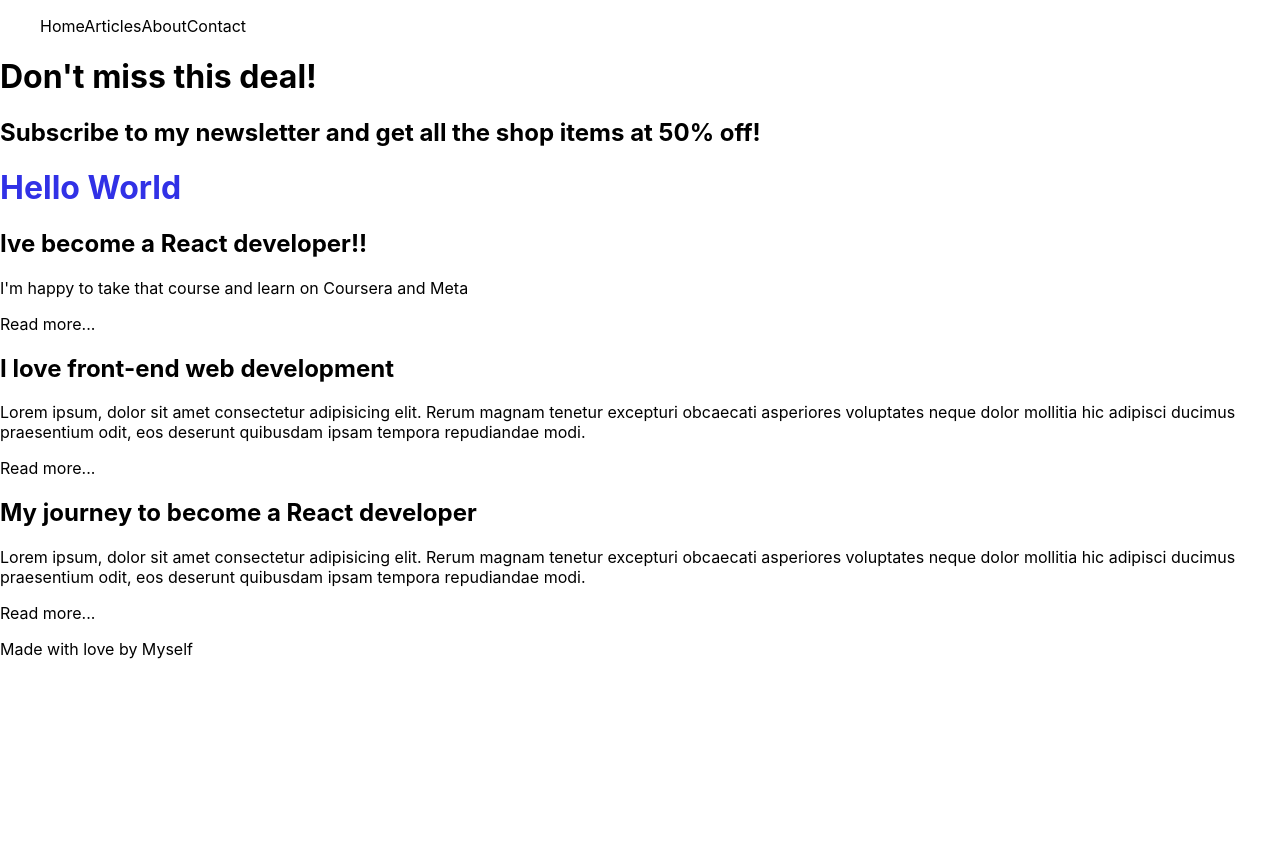
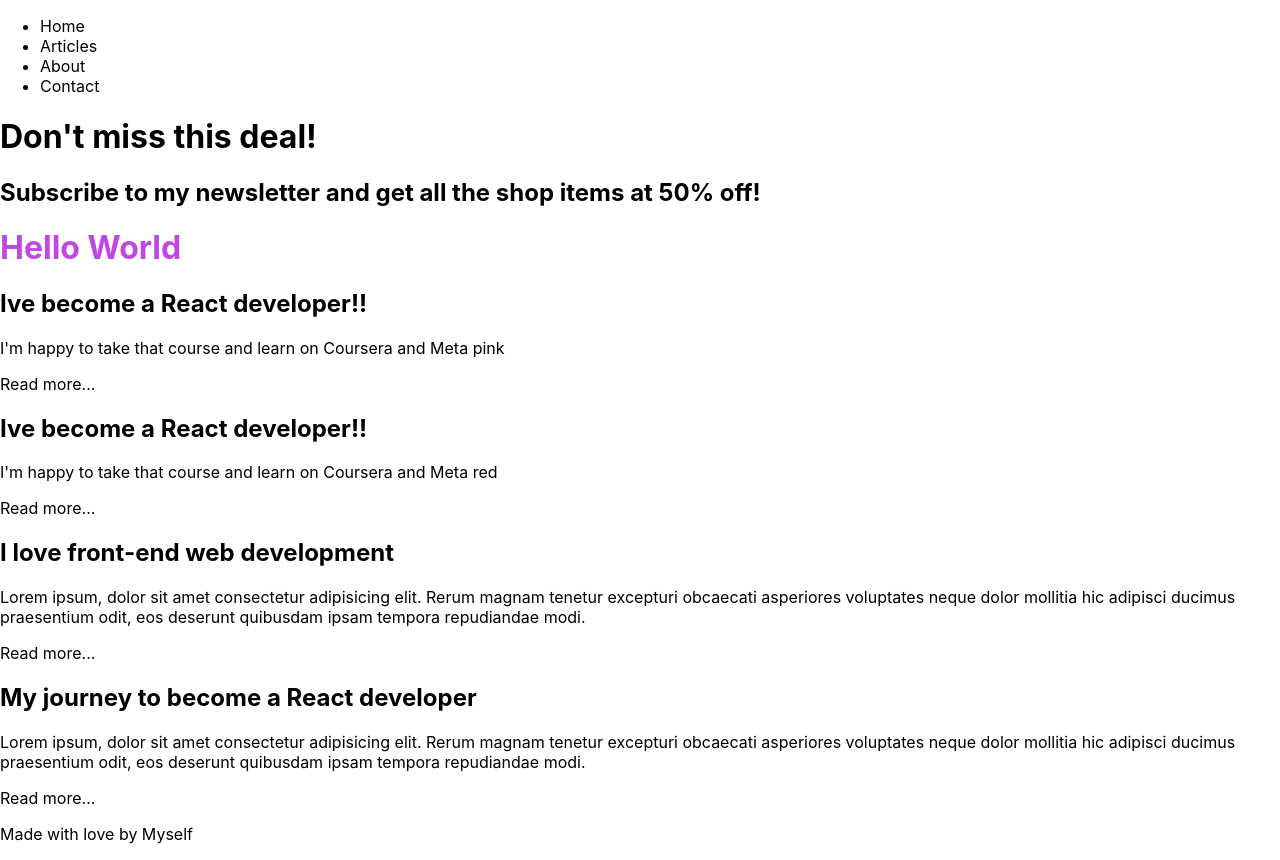
Before and after one commit to jemima-lopez/case1coursera, a React (Create React App) app: page / in a window 1280 px wide. Before the commit the page ends 800 px from the top, so only its background shows below. Built offline with nearby package versions, Linux system fonts and the light colour scheme.

Commit message:
commit 4

```diff
--- a/src/App.js
+++ b/src/App.js
@@ -13,7 +13,8 @@ function App() {
       <Nav />
       <Promo />
       <h1 className="tittle">{tittle}</h1>
-      <List1 />
+      <List1 color="pink"/>
+      <List1 color="red"/>
       <List2 />
       <List3 />
       <Footer />
--- a/src/components/List1.js
+++ b/src/components/List1.js
@@ -1,9 +1,10 @@
-function List1() {
+function List1(props) {
+  console.log(props);
   return (
     <div className="list-intro">
       <h2>Ive become a React developer!!</h2>
       <div>
-        <p>I'm happy to take that course and learn on Coursera and Meta</p>
+        <p>I'm happy to take that course and learn on Coursera and Meta  {props.color}</p>
         <p className="link">Read more...</p>
       </div>
     </div>
--- a/src/components/Nav.js
+++ b/src/components/Nav.js
@@ -3,10 +3,10 @@ function Nav() {
   return (
     <nav className="main-nav">
       <ul>
-        <il>Home</il>
-        <il>Articles</il>
-        <il>About</il>
-        <il>Contact</il>
+        <li>Home</li>
+        <li>Articles</li>
+        <li>About</li>
+        <li>Contact</li>
       </ul>
     </nav>
   )
--- a/src/index.css
+++ b/src/index.css
@@ -7,7 +7,7 @@ body {
   -moz-osx-font-smoothing: grayscale;
 }
 .tittle {
-  color: rgb(49, 49, 230); /* You can change 'blue' to any color you prefer */
+  color: rgb(193, 71, 227); /* You can change 'blue' to any color you prefer */
 }
 
 code {
```
